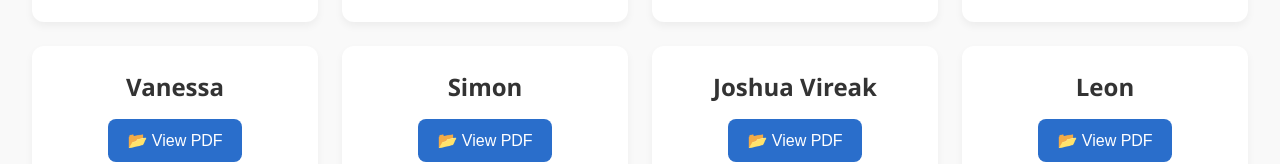
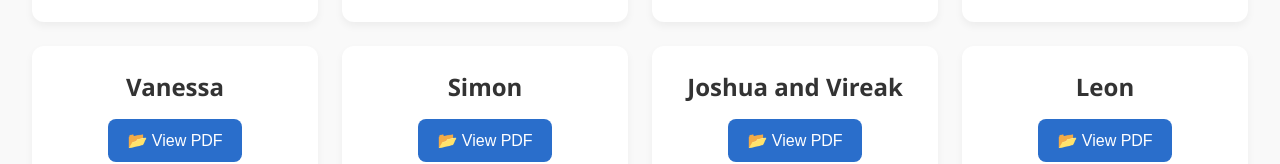
Before and after one commit to NessLloyd/dashboard, a plain HTML site: page index.html in a window 1280 px wide. Shown: the part 354-518 px from the top of the page. Drawn offline with Linux system fonts and the light colour scheme.

Commit message:
Update index.html

```diff
--- a/index.html
+++ b/index.html
@@ -47,7 +47,7 @@
         <div id="simon-files" class="files-container"></div>
       </div>
       <div class="card">
-        <h2>Joshua Vireak</h2>
+        <h2>Joshua and Vireak</h2>
         <button class="open-btn" data-section-id="joshua">📂 View PDF</button>
         <div id="joshua-files" class="files-container"></div>
       </div>
```
